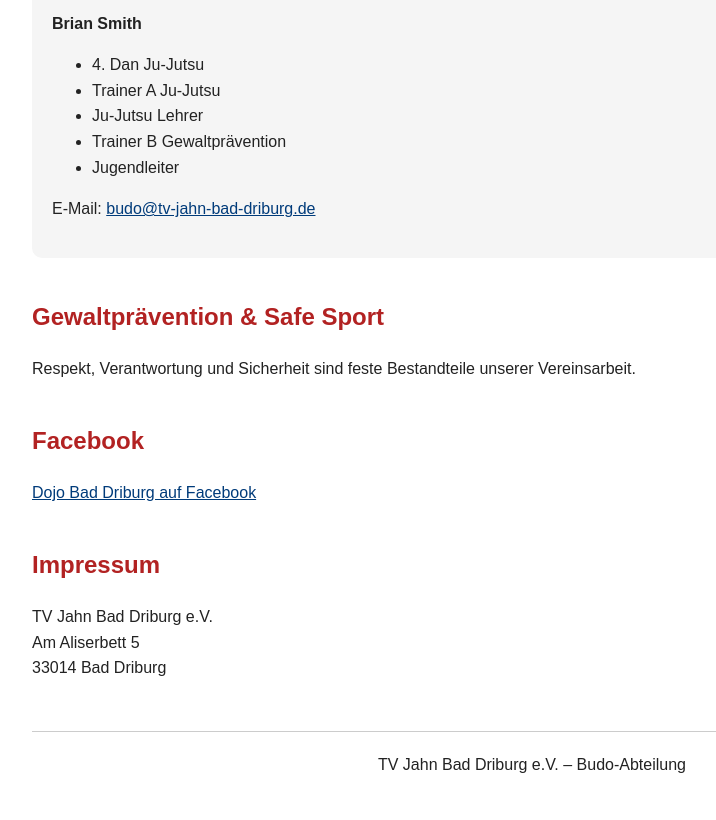
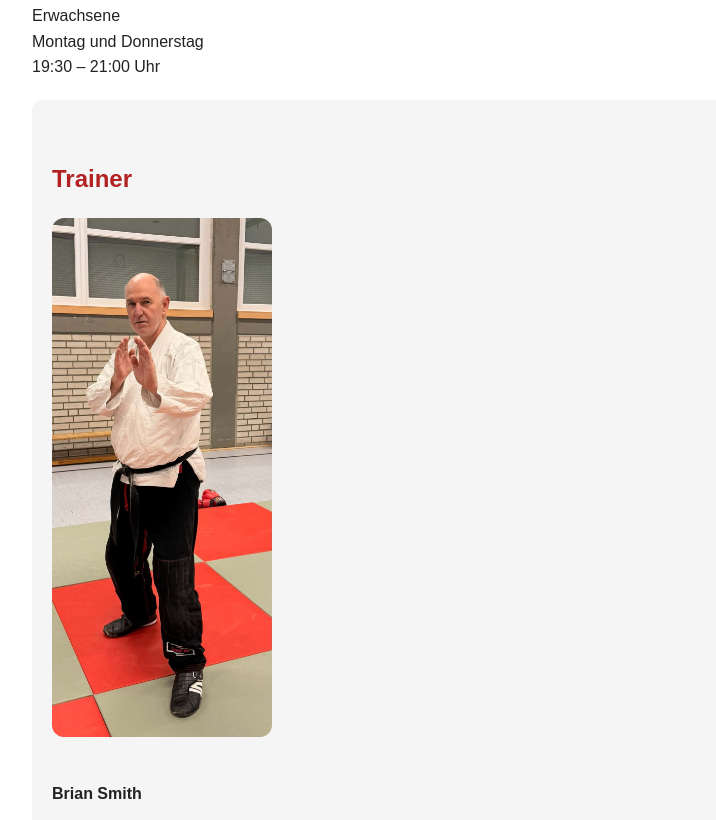
Before and after one commit to BrianausPB/dojo-bad-driburg, a plain HTML site: page index.html in a window 1280 px wide. Shown: the part 755-1575 px from the top of the page, without its empty margins (108-824 px from the left). Before the commit the page ends 1552 px from the top, so only its background shows below. Drawn offline with Linux system fonts and the light colour scheme.

Commit message:
Update index.html

```diff
--- a/index.html
+++ b/index.html
@@ -53,7 +53,9 @@ a{
 <body>
 
 <header>
-
+<img src="Emblem.webp"
+     alt="Dojo Bad Driburg Logo"
+     style="max-width:180px; margin-bottom:20px;">
 <h1>Dojo Bad Driburg</h1>
 
 <p>
@@ -95,7 +97,11 @@ Montag und Donnerstag<br>
 <section class="card">
 
 <h2>Trainer</h2>
-
+<img src="Brian smith.jpg.jpg"
+     alt="Brian Smith"
+     style="width:220px;
+            border-radius:12px;
+            margin-bottom:20px;">
 <p><strong>Brian Smith</strong></p>
 
 <ul>
```
